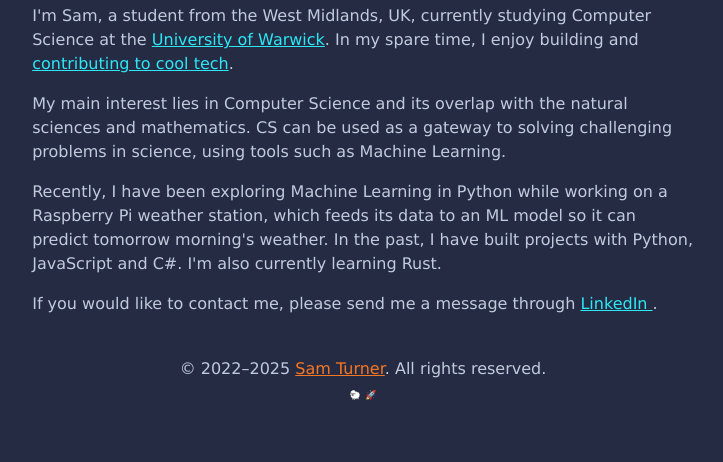
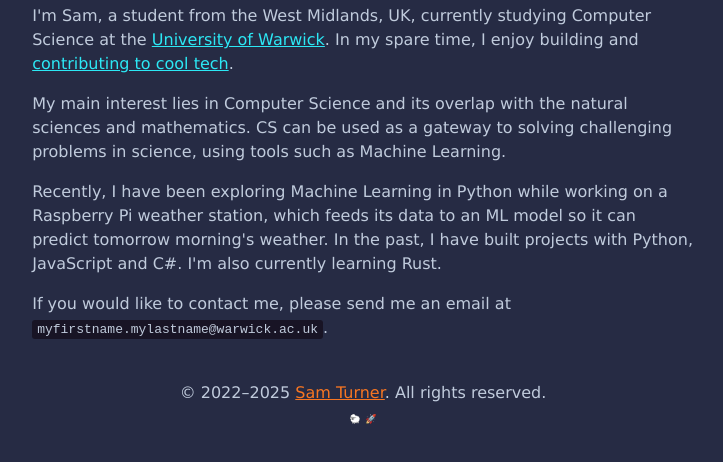
Before and after one commit to stmio/stmio.github.io, an Astro site: page / in a window 1280 px wide. Shown: the part 324-786 px from the top of the page, without its empty margins (277-1000 px from the left). Built offline with nearby package versions, Linux system fonts and the light colour scheme; Astro itself is replaced by a stand-in of ours.

Commit message:
Add contact email

```diff
--- a/src/pages/index.astro
+++ b/src/pages/index.astro
@@ -82,13 +82,7 @@ const posts = (await Astro.glob("./blog/*.md")).sort(
       <!--   <a href="/blog">archive</a>, or <a href="#coming-soon">sort by tag</a>. -->
       <!-- </p> -->
       <p>
-        If you would like to contact me, please send me a message through <a
-          href={LINKEDIN_PROFILE_URL}
-        >
-          LinkedIn
-        </a>.
-        <!-- I do not have a public email address at the moment, but you -->
-        <!-- will find it here when I have one! -->
+        If you would like to contact me, please send me an email at <code>myfirstname.mylastname@warwick.ac.uk</code>.
       </p>
     </main>
     <Footer />
```
Also changed, not shown: .github/workflows/deploy.yml.
